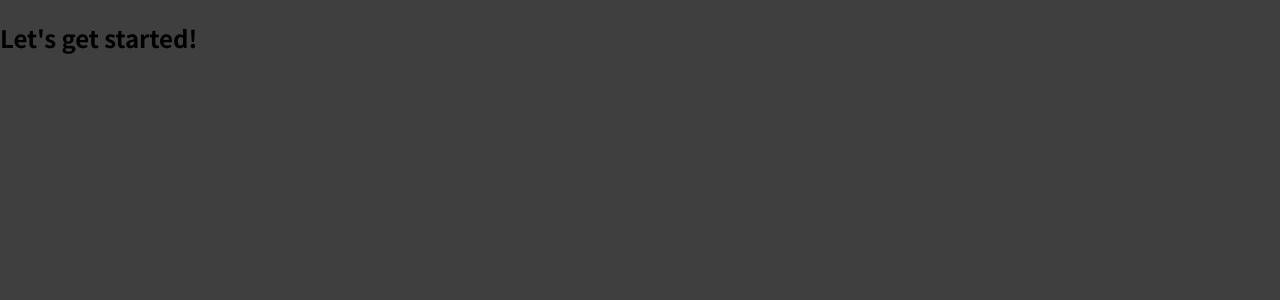
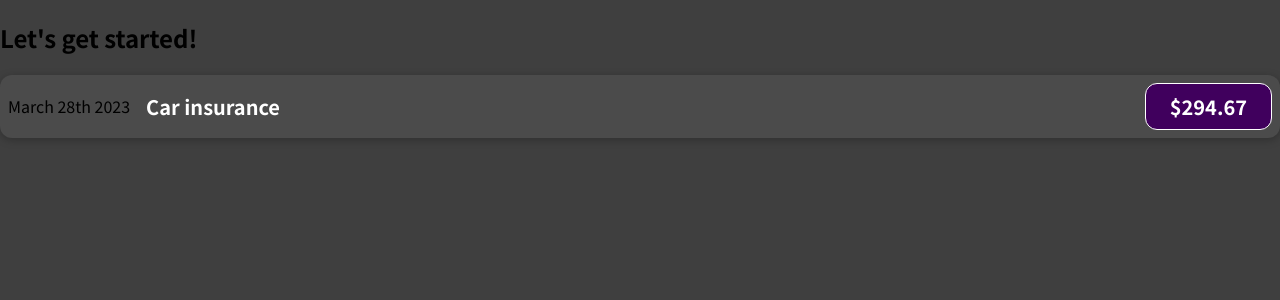
Before and after one commit to astileanua1141/udemy-react-course, a JavaScript app: page / in a window 1280 px wide. Shown: the top 300 px of the page. Built offline with nearby package versions, Linux system fonts and the light colour scheme.

Commit message:
add hardcoded ExpenseItem with styling

```diff
--- a/src/App.js
+++ b/src/App.js
@@ -1,7 +1,9 @@
+import ExpenseItem from "./components/ExpenseItem";
 function App() {
   return (
     <div>
       <h2>Let's get started!</h2>
+      <ExpenseItem></ExpenseItem>
     </div>
   );
 }
--- /dev/null
+++ b/src/components/ExpenseItem.css
@@ -0,0 +1,56 @@
+.expense-item {
+  display: flex;
+  justify-content: space-between;
+  align-items: center;
+  box-shadow: 0 2px 8px rgba(0, 0, 0, 0.25);
+  padding: 0.5rem;
+  margin: 1rem 0;
+  border-radius: 12px;
+  background-color: #4b4b4b;
+}
+
+.expense-item__description {
+  display: flex;
+  flex-direction: column;
+  gap: 1rem;
+  align-items: flex-end;
+  flex-flow: column-reverse;
+  justify-content: flex-start;
+  flex: 1;
+}
+
+.expense-item h2 {
+  color: #3a3a3a;
+  font-size: 1rem;
+  flex: 1;
+  margin: 0 1rem;
+  color: white;
+}
+
+.expense-item__price {
+  font-size: 1rem;
+  font-weight: bold;
+  color: white;
+  background-color: #40005d;
+  border: 1px solid white;
+  padding: 0.5rem;
+  border-radius: 12px;
+}
+
+@media (min-width: 580px) {
+  .expense-item__description {
+    flex-direction: row;
+    align-items: center;
+    justify-content: flex-start;
+    flex: 1;
+  }
+
+  .expense-item__description h2 {
+    font-size: 1.25rem;
+  }
+
+  .expense-item__price {
+    font-size: 1.25rem;
+    padding: 0.5rem 1.5rem;
+  }
+}
--- /dev/null
+++ b/src/components/ExpenseItem.js
@@ -0,0 +1,15 @@
+import './ExpenseItem.css';
+
+function ExpenseItem() {
+  return (
+    <div className="expense-item">
+      <div>March 28th 2023</div>
+      <div className="expense-item__description">
+        <h2>Car insurance</h2>
+        <div className="expense-item__price">$294.67</div>
+      </div>
+    </div>
+  );
+}
+
+export default ExpenseItem;
```
